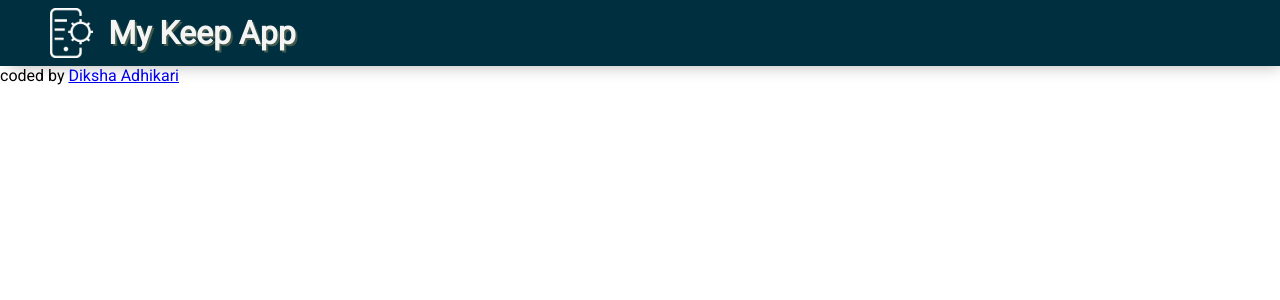
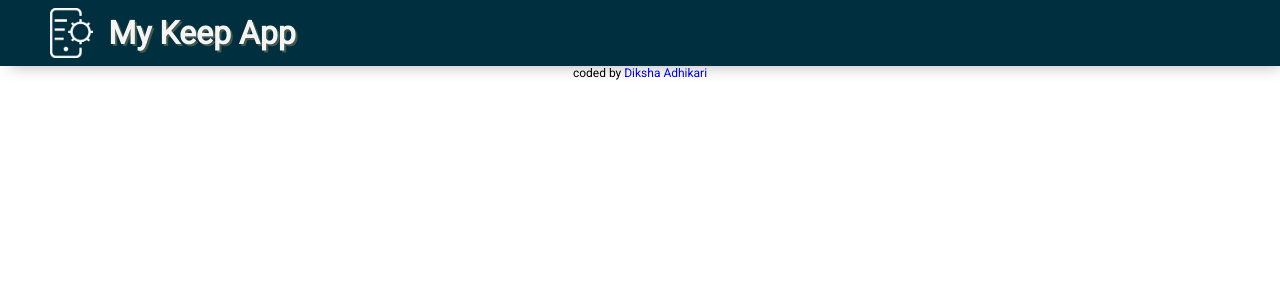
Before and after one commit to DikshaAdhikari/Keep-App, a React (Create React App) app: page / in a window 1280 px wide. Shown: the top 300 px of the page. Built offline with nearby package versions, Linux system fonts and the light colour scheme.

Commit message:
footer-update

```diff
--- /dev/null
+++ b/src/components/footer/footer.css
@@ -0,0 +1,7 @@
+footer{
+    text-align: center;
+    font-size: 12px;
+}
+a{
+    text-decoration: none;
+}
--- a/src/components/footer/footer.jsx
+++ b/src/components/footer/footer.jsx
@@ -1,7 +1,11 @@
 import React from "react";
+import "./footer.css";
+
 const Footer = () => {
     return <>
-        <footer>coded by <a href="https://github.com/DikshaAdhikari">Diksha Adhikari</a> </footer>
+        <footer>
+            coded by <a href="https://github.com/DikshaAdhikari">Diksha Adhikari</a>
+         </footer>
     </>;
 };
 
```
Also changed, not shown: 1 other file (tests, documents, lock files or other folders).
